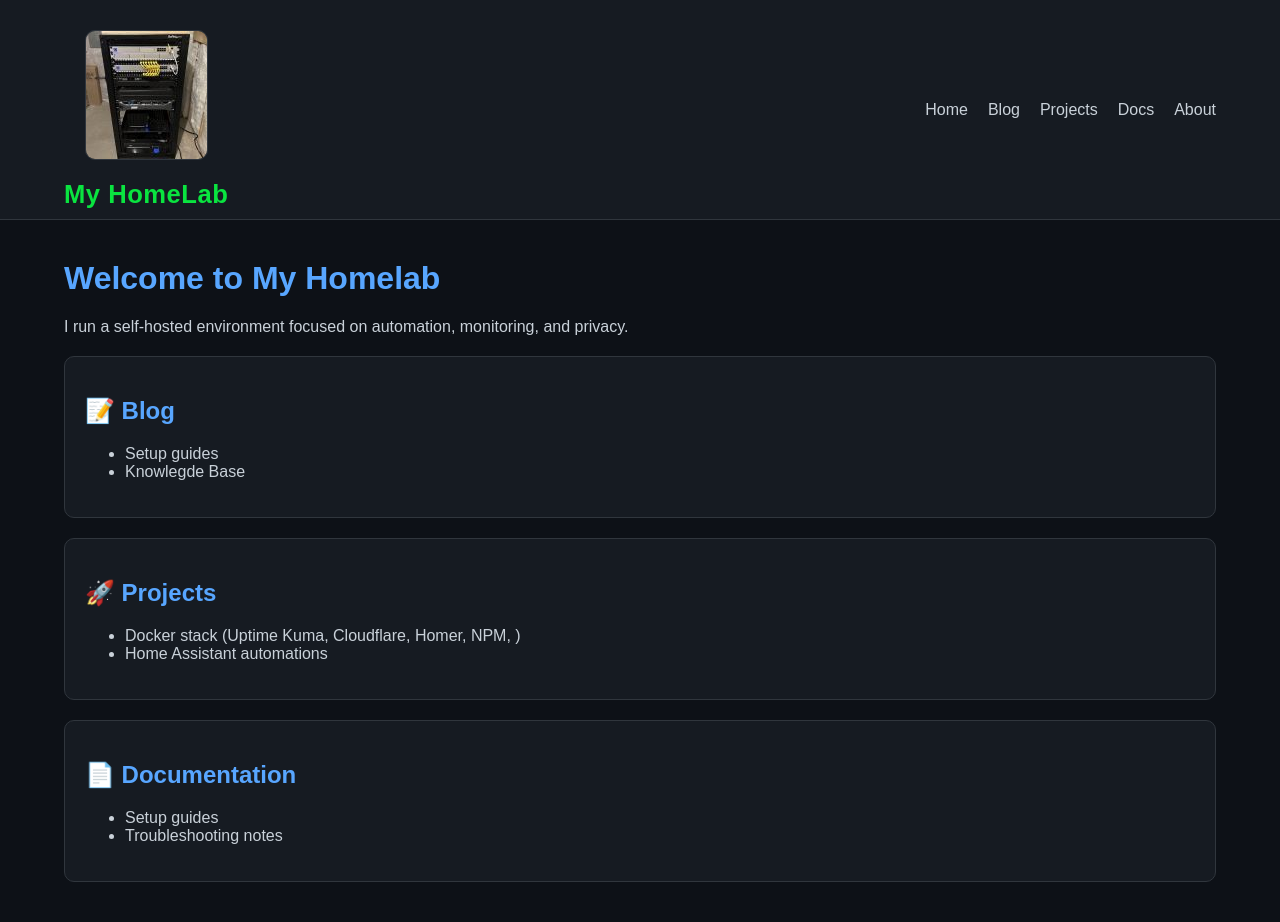
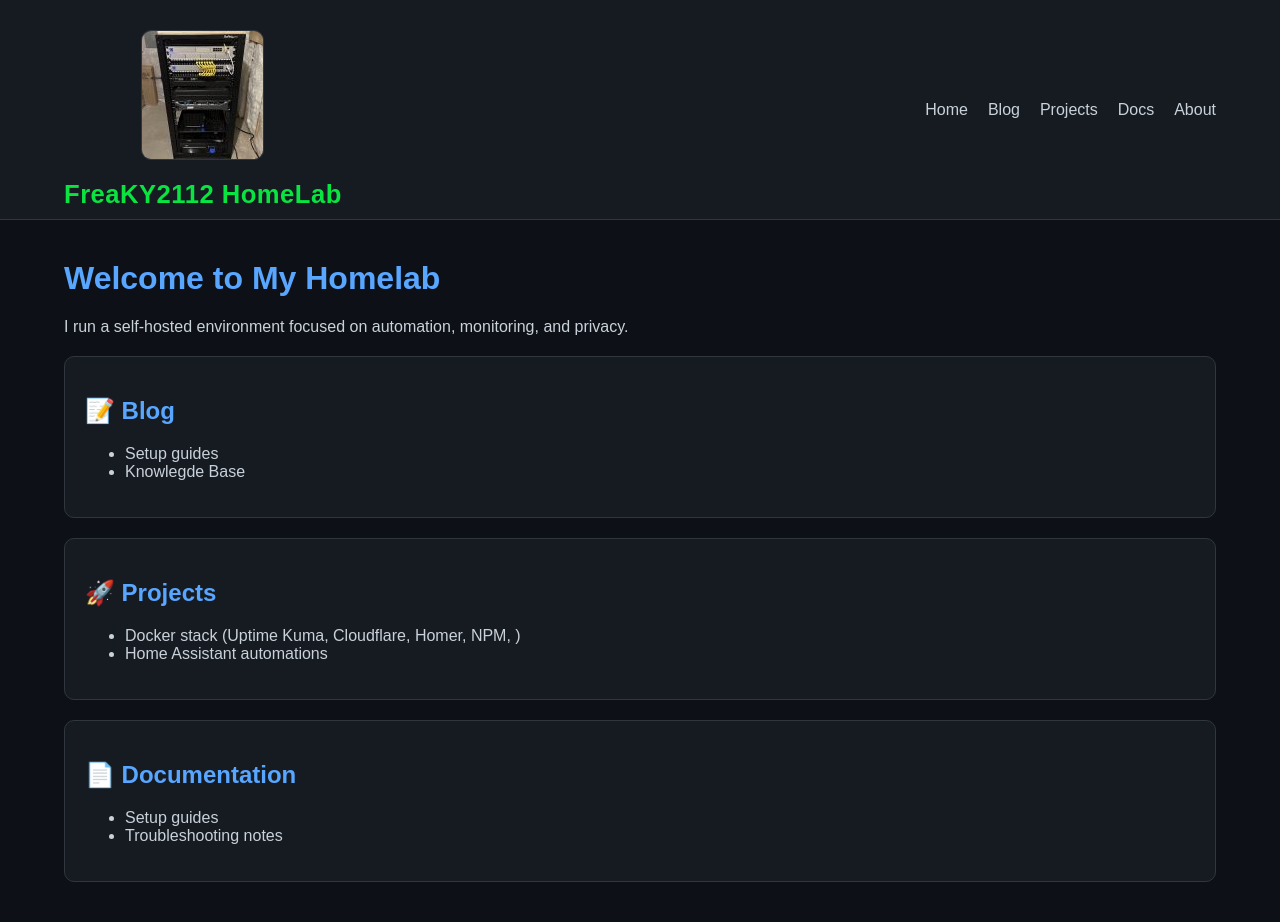
Before and after one commit to Freaky2112/freaky2112.github.io, a Jekyll site: the page built from index.md, in a window 1280 px wide. Built offline with Jekyll 4.4.1, drawn with Linux system fonts in a browser that asks for light colours.

```diff
--- a/_includes/nav.html
+++ b/_includes/nav.html
@@ -1,6 +1,6 @@
 <nav class="nav">
   <div class="nav-container">
-    <span class="logo"><img src="/assets/images/homelab.jpg" class="image"> My HomeLab</span>
+    <span class="logo"><img src="/assets/images/homelab.jpg" class="image"> FreaKY2112 HomeLab</span>
     <ul>
       <li><a href="/">Home</a></li>
       <li><a href="/blog/">Blog</a></li>
```
